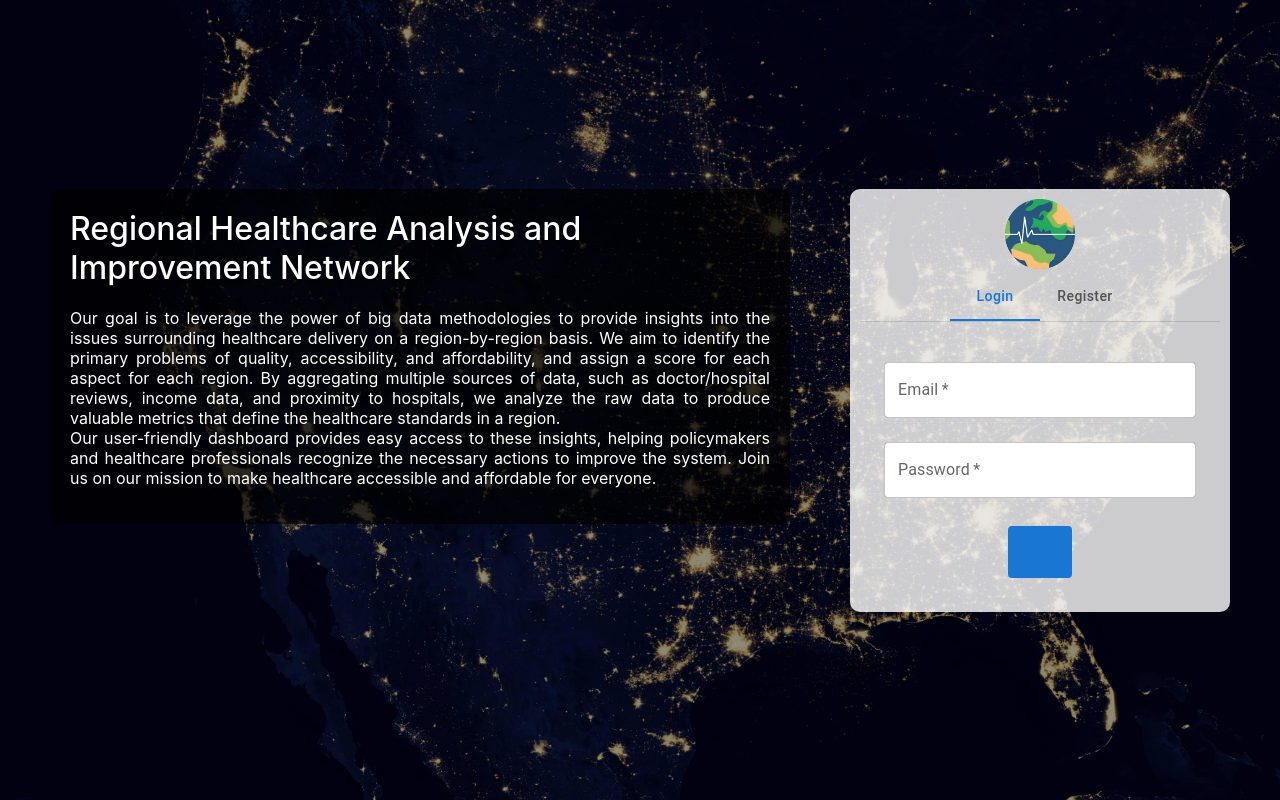
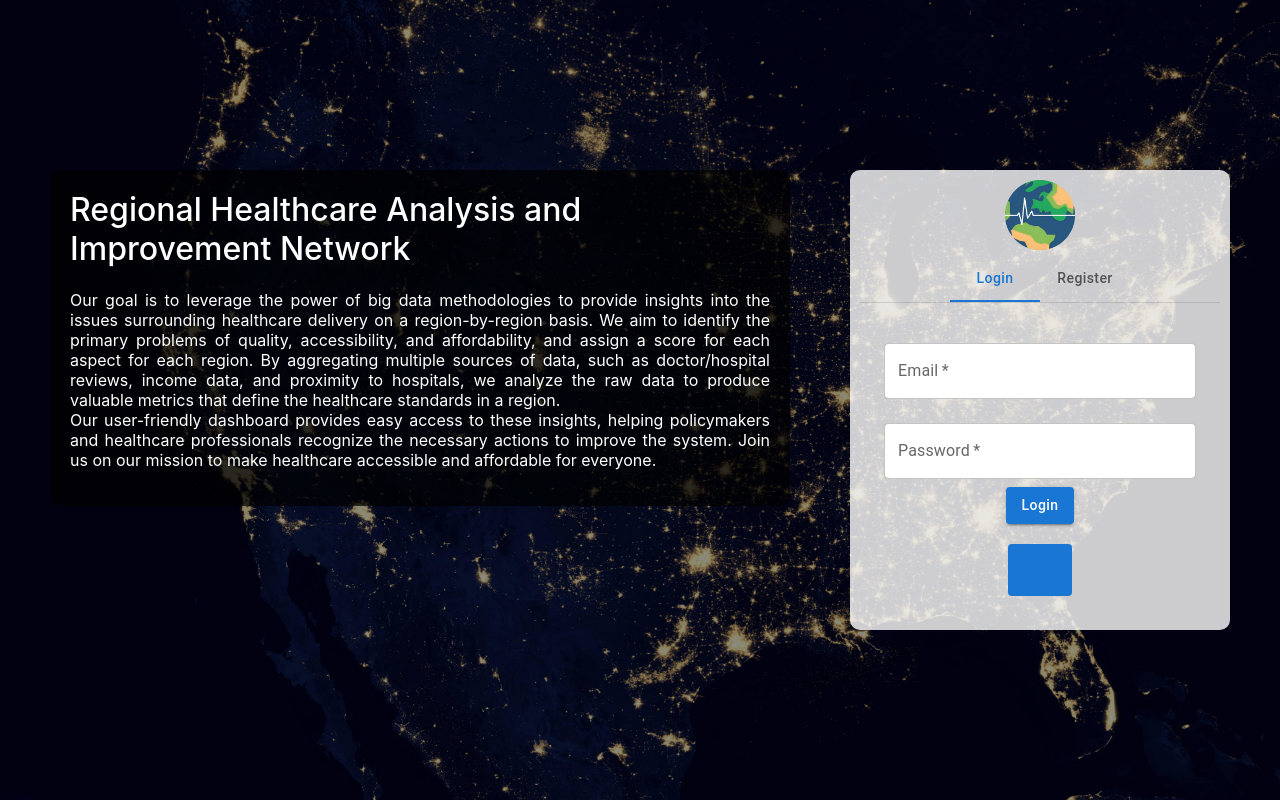
Before and after one commit to Project-RHAIN/RHAIN-frontend, a React (Create React App) app in the folder app/: page / in a window 1280 px wide. Built offline with nearby package versions, Linux system fonts and the light colour scheme.

Commit message:
loginform updated

```diff
--- a/app/src/Pages/Login/LoginForm.js
+++ b/app/src/Pages/Login/LoginForm.js
@@ -26,6 +26,7 @@ const LoginForm = (props) => {
                 required
                 fullWidth
             />
+            <Button onClick={LoginForm} variant='contained'>Login</Button><br/>
             <Button variant="contained" disableElevation className='login-button' onClick={routeChange} >
             <GoogleOAuthProvider clientId="888396688109-n3ms9snv8n9jbpn7bam27kvt4mce87gp.apps.googleusercontent.com">
             <GoogleLogin onSuccess={credentialResponse => {
```
